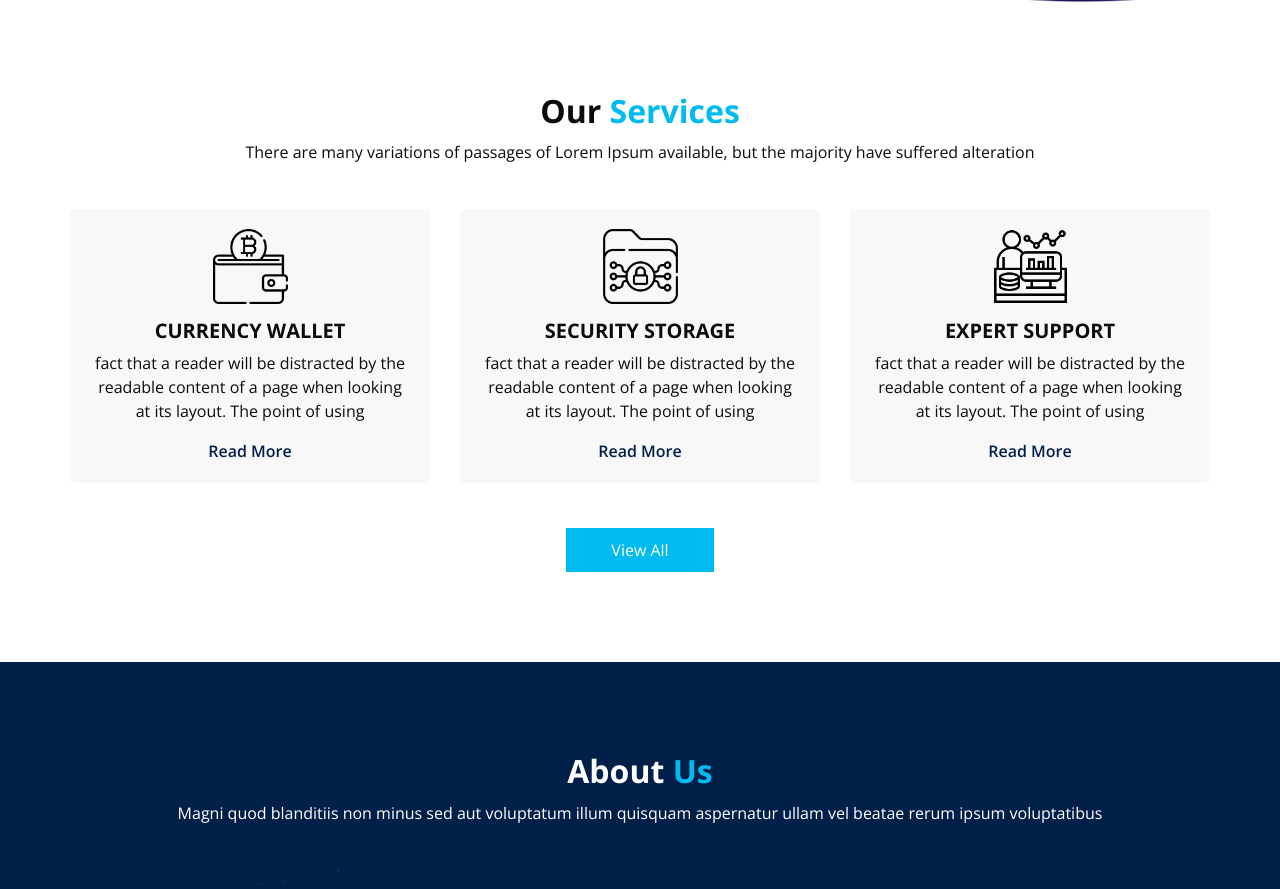
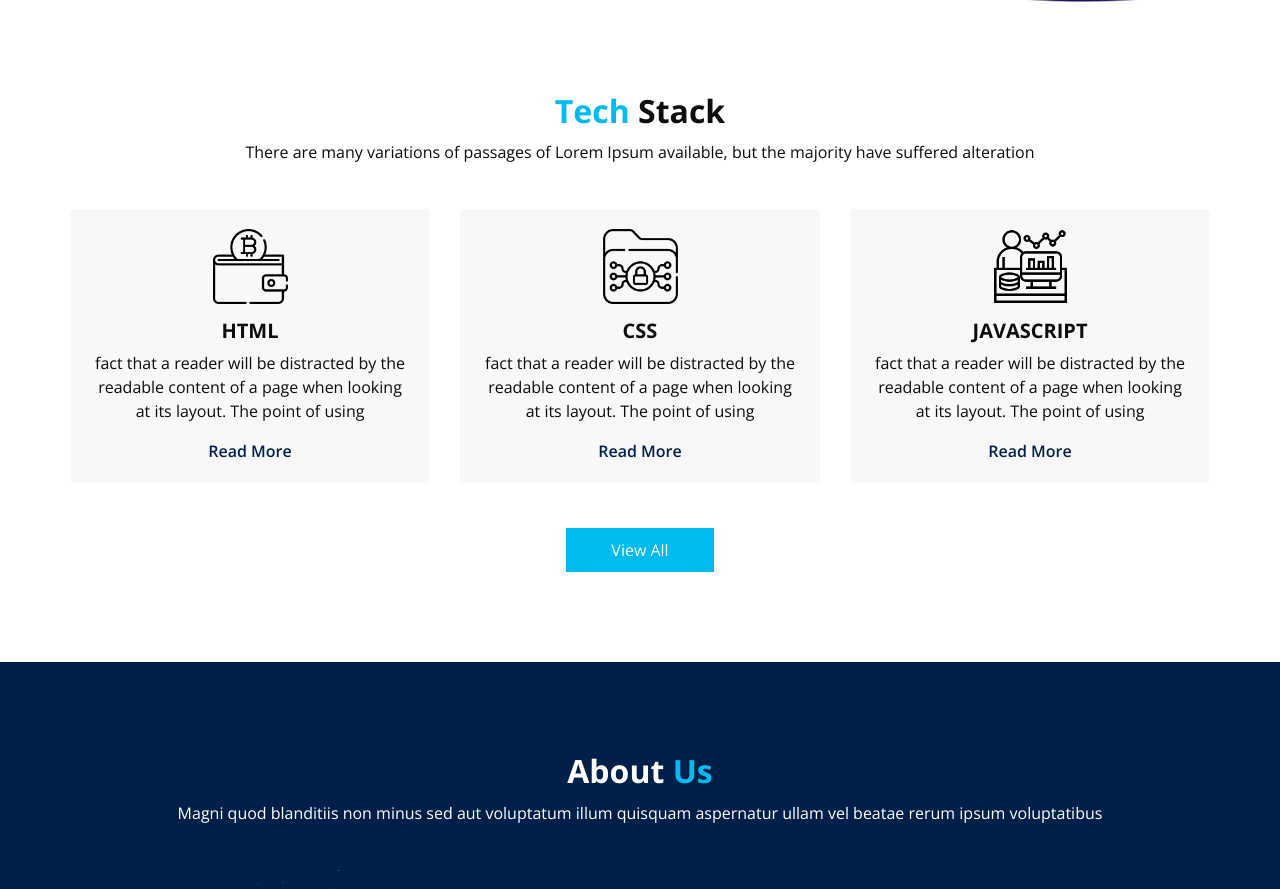
Before and after one commit to Yahya305/Challenge-1-IAD, a plain HTML site: page index.html in a window 1280 px wide. Shown: the part 870-1759 px from the top of the page. Drawn offline with nearby package versions, Linux system fonts and the light colour scheme; some packages are replaced by stand-ins of ours.

Commit message:
add: tech stack section. (incomplete)

```diff
--- a/index.html
+++ b/index.html
@@ -275,7 +275,7 @@
             <div class="service_container">
                 <div class="container">
                     <div class="heading_container heading_center">
-                        <h2>Our <span>Services</span></h2>
+                        <h2><span>Tech</span> Stack</h2>
                         <p>
                             There are many variations of passages of Lorem Ipsum
                             available, but the majority have suffered alteration
@@ -288,7 +288,7 @@
                                     <img src="images/s1.png" alt="" />
                                 </div>
                                 <div class="detail-box">
-                                    <h5>Currency Wallet</h5>
+                                    <h5>HTML</h5>
                                     <p>
                                         fact that a reader will be distracted by
                                         the readable content of a page when
@@ -305,7 +305,7 @@
                                     <img src="images/s2.png" alt="" />
                                 </div>
                                 <div class="detail-box">
-                                    <h5>Security Storage</h5>
+                                    <h5>CSS</h5>
                                     <p>
                                         fact that a reader will be distracted by
                                         the readable content of a page when
@@ -322,7 +322,7 @@
                                     <img src="images/s3.png" alt="" />
                                 </div>
                                 <div class="detail-box">
-                                    <h5>Expert Support</h5>
+                                    <h5>JavaScript</h5>
                                     <p>
                                         fact that a reader will be distracted by
                                         the readable content of a page when
```
